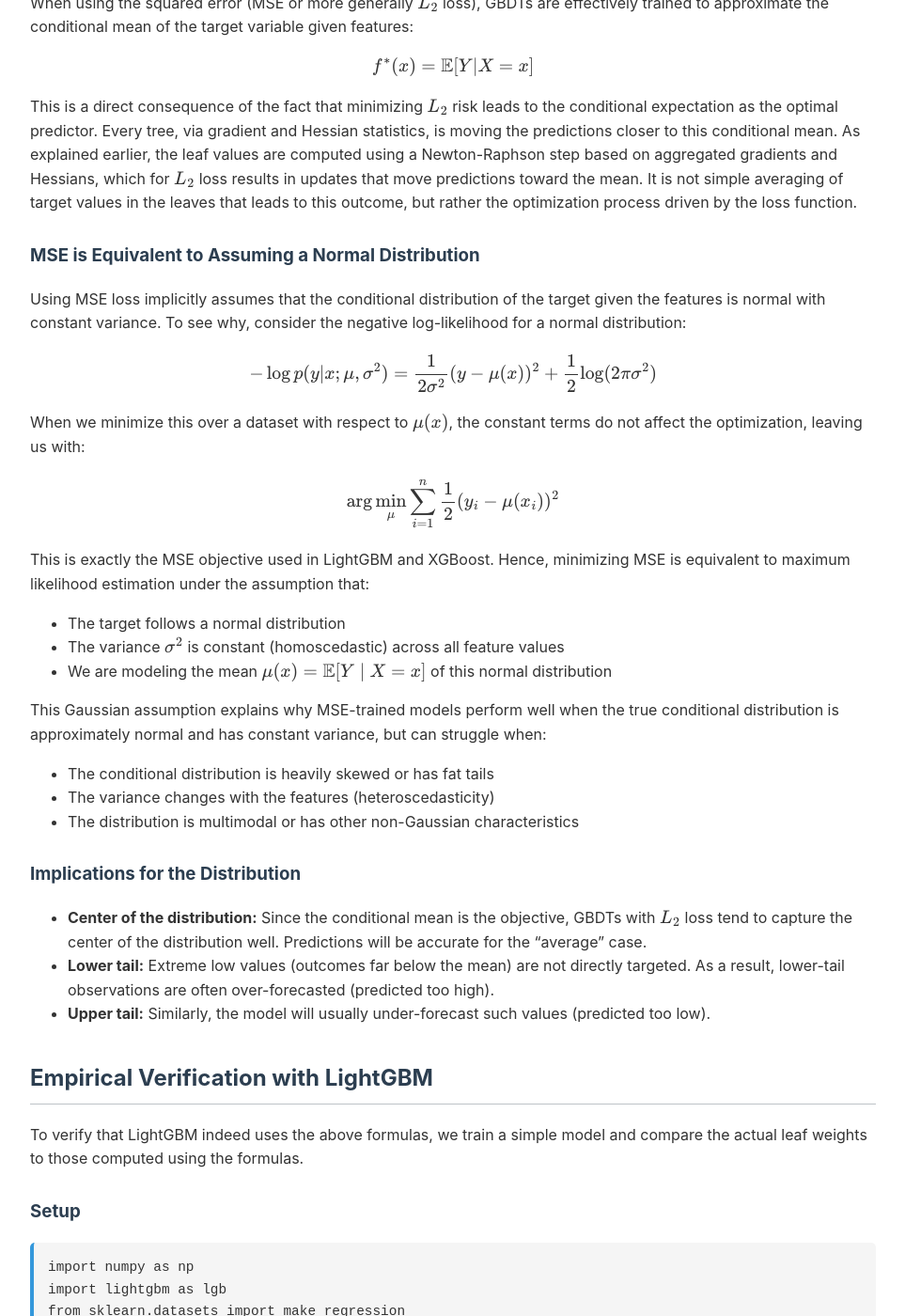
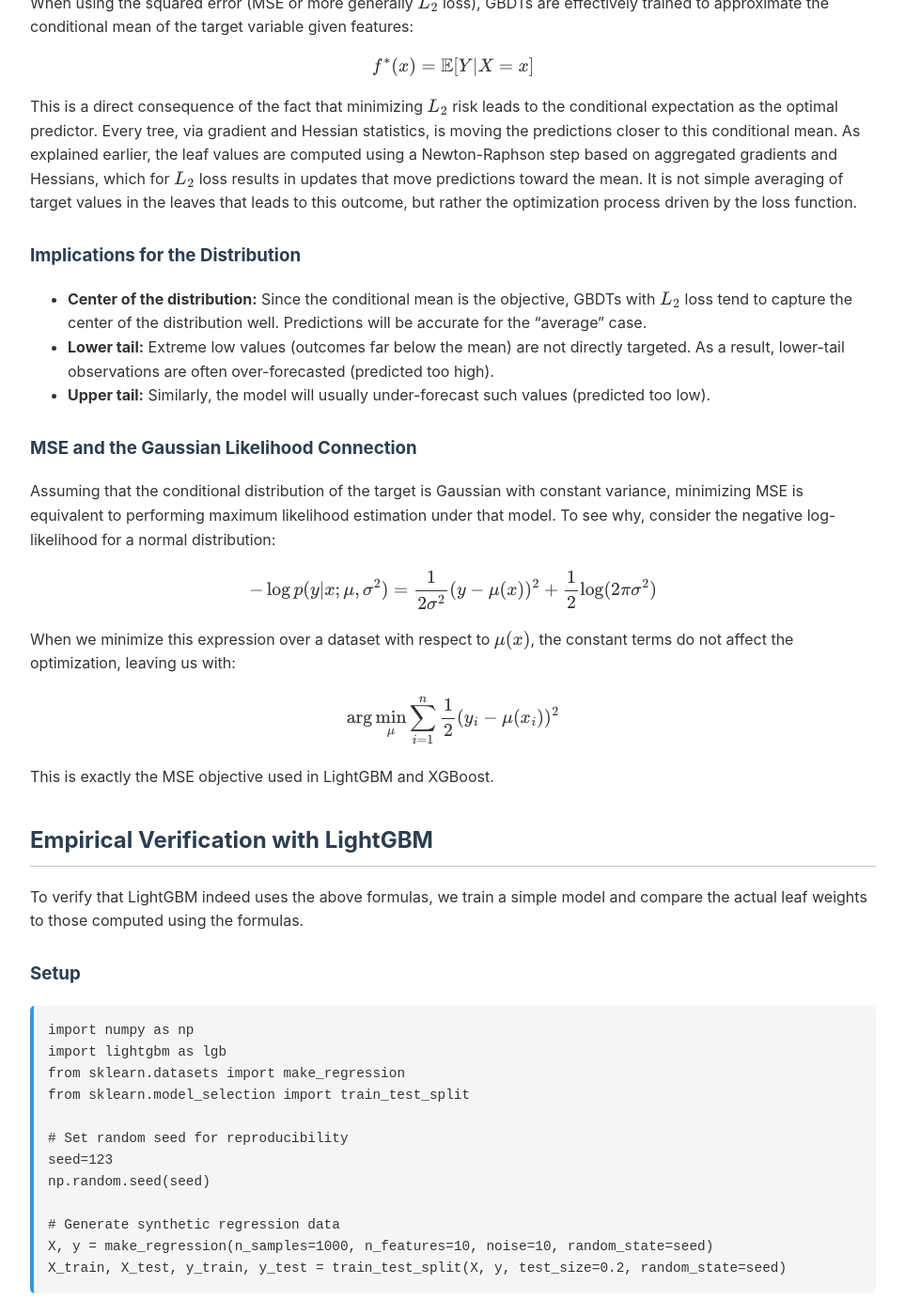
Before and after one commit to StatMixedML/gbdt-explained, a Jekyll site: the page built from index.md, in a window 1280 px wide and 1400 px high, scrolled down 7175 px. Shown: the whole window at 94% size, without its empty margins (158-1121 px from the left). Built offline with Jekyll 4.4.1, drawn with Linux system fonts in a browser that asks for light colours.

Commit message:
Fix formula

```diff
--- a/index.md
+++ b/index.md
@@ -237,32 +237,25 @@ $$f^*(x) = \mathbb{E}[Y|X=x]$$
 
 This is a direct consequence of the fact that minimizing $L_2$ risk leads to the conditional expectation as the optimal predictor. Every tree, via gradient and Hessian statistics, is moving the predictions closer to this conditional mean. As explained earlier, the leaf values are computed using a Newton-Raphson step based on aggregated gradients and Hessians, which for $L_2$ loss results in updates that move predictions toward the mean. It is not simple averaging of target values in the leaves that leads to this outcome, but rather the optimization process driven by the loss function.
 
-### MSE is Equivalent to Assuming a Normal Distribution
-
-Using MSE loss implicitly assumes that the conditional distribution of the target given the features is normal with constant variance. To see why, consider the negative log-likelihood for a normal distribution:
-
-$$-\log p(y|x; \mu, \sigma^2) = \frac{1}{2\sigma^2}(y - \mu(x))^2 + \frac{1}{2}\log(2\pi\sigma^2)$$
-
-When we minimize this over a dataset with respect to $\mu(x)$, the constant terms do not affect the optimization, leaving us with:
-
-$$\arg\min_{\mu} \sum_{i=1}^{n} \frac{1}{2}(y_i - \mu(x_i))^2$$
-
-This is exactly the MSE objective used in LightGBM and XGBoost. Hence, minimizing MSE is equivalent to maximum likelihood estimation under the assumption that:
-- The target follows a normal distribution
-- The variance $\sigma^2$ is constant (homoscedastic) across all feature values
-- We are modeling the mean $\mu(x) = \mathbb{E}[Y \mid X=x]$ of this normal distribution
-
-This Gaussian assumption explains why MSE-trained models perform well when the true conditional distribution is approximately normal and has constant variance, but can struggle when:
-- The conditional distribution is heavily skewed or has fat tails
-- The variance changes with the features (heteroscedasticity)
-- The distribution is multimodal or has other non-Gaussian characteristics
-
 ### Implications for the Distribution
 
 - **Center of the distribution:** Since the conditional mean is the objective, GBDTs with $L_2$ loss tend to capture the center of the distribution well. Predictions will be accurate for the "average" case.
 - **Lower tail:** Extreme low values (outcomes far below the mean) are not directly targeted. As a result, lower-tail observations are often over-forecasted (predicted too high).
 - **Upper tail:** Similarly, the model will usually under-forecast such values (predicted too low).
 
+
+
+### MSE and the Gaussian Likelihood Connection
+
+Assuming that the conditional distribution of the target is Gaussian with constant variance, minimizing MSE is equivalent to performing maximum likelihood estimation under that model. To see why, consider the negative log-likelihood for a normal distribution:
+
+$$-\log p(y|x; \mu, \sigma^2) = \frac{1}{2\sigma^2}(y - \mu(x))^2 + \frac{1}{2}\log(2\pi\sigma^2)$$
+
+When we minimize this expression over a dataset with respect to $\mu(x)$, the constant terms do not affect the optimization, leaving us with:
+
+$$\arg\min_{\mu} \sum_{i=1}^{n} \frac{1}{2}(y_i - \mu(x_i))^2$$
+
+This is exactly the MSE objective used in LightGBM and XGBoost.
 
 <!---
 ### Simple Example: Regression to the Mean
```
